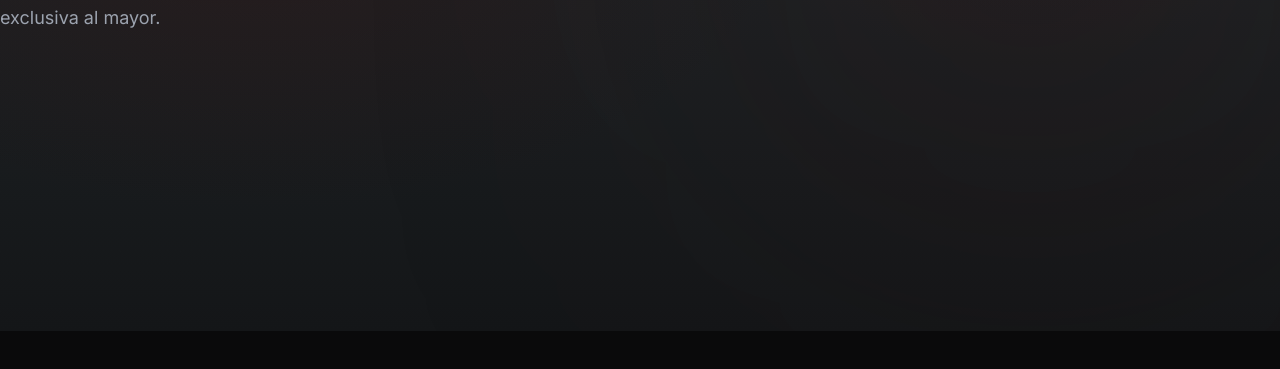
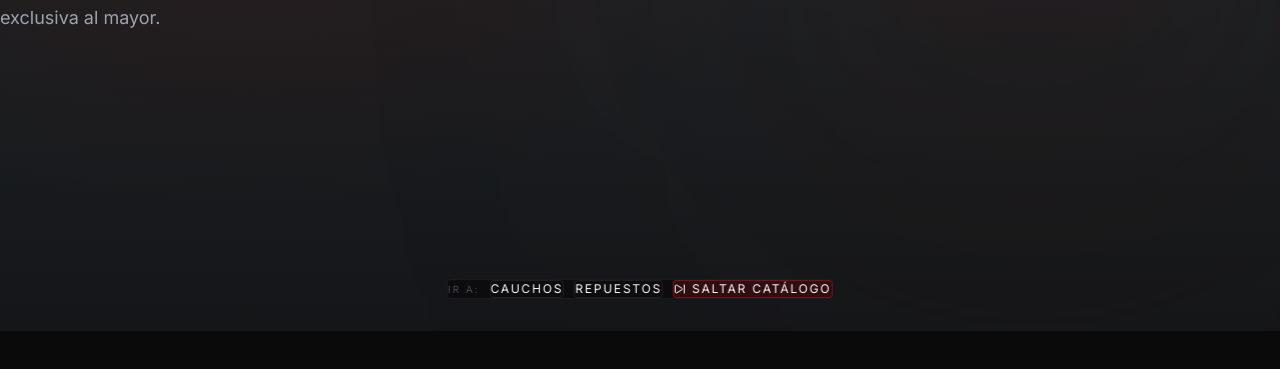
Before and after one commit to lauhernandez1818-dot/delbichi, a React (Vite) app: page / in a window 1280 px wide. Shown: the part 1269-1638 px from the top of the page. Built offline with nearby package versions, Linux system fonts and the light colour scheme.

Commit message:
Agregar atajos para saltar catálogo, ir a cauchos o repuestos.

```diff
--- a/src/components/HorizontalCatalog.tsx
+++ b/src/components/HorizontalCatalog.tsx
@@ -3,7 +3,7 @@ import { createPortal } from 'react-dom';
 import gsap from 'gsap';
 import { ScrollTrigger } from 'gsap/ScrollTrigger';
 import { useGSAP } from '@gsap/react';
-import { X, ZoomIn, ChevronLeft, ChevronRight } from 'lucide-react';
+import { X, ZoomIn, ChevronLeft, ChevronRight, SkipForward } from 'lucide-react';
 import {
   catalogItems,
   catalogProducts,
@@ -13,11 +13,67 @@ import {
 
 gsap.registerPlugin(ScrollTrigger);
 
+function getOffsetWithinTrack(element: HTMLElement, track: HTMLElement) {
+  let offset = 0;
+  let node: HTMLElement | null = element;
+  while (node && node !== track) {
+    offset += node.offsetLeft;
+    node = node.parentElement;
+  }
+  return offset;
+}
+
+function smoothScrollTo(targetY: number) {
+  const startY = window.scrollY;
+  gsap.to(
+    { value: startY },
+    {
+      value: targetY,
+      duration: 1.1,
+      ease: 'power2.inOut',
+      onUpdate() {
+        window.scrollTo(0, this.targets()[0].value);
+      },
+    }
+  );
+}
+
 export default function HorizontalCatalog() {
   const sectionRef = useRef<HTMLDivElement>(null);
   const trackRef = useRef<HTMLDivElement>(null);
   const cardsRef = useRef<(HTMLDivElement | null)[]>([]);
+  const cauchosMarkerRef = useRef<HTMLDivElement>(null);
+  const repuestosMarkerRef = useRef<HTMLDivElement>(null);
+  const catalogScrollTriggerRef = useRef<ScrollTrigger | null>(null);
   const [selectedProduct, setSelectedProduct] = useState<CatalogProduct | null>(null);
+
+  const getCatalogScrollY = (horizontalOffset: number) => {
+    const track = trackRef.current;
+    const st = catalogScrollTriggerRef.current;
+    if (!track || !st) return null;
+
+    const scrollDistance = Math.max(track.scrollWidth - window.innerWidth, 1);
+    const progress = Math.min(1, Math.max(0, horizontalOffset / scrollDistance));
+    return st.start + progress * (st.end - st.start);
+  };
+
+  const jumpToMarker = (marker: HTMLElement | null) => {
+    const track = trackRef.current;
+    if (!track || !marker) return;
+
+    const offset = Math.max(0, getOffsetWithinTrack(marker, track) - 32);
+    const targetY = getCatalogScrollY(offset);
+    if (targetY !== null) smoothScrollTo(targetY);
+  };
+
+  const skipCatalog = () => {
+    const st = catalogScrollTriggerRef.current;
+    if (st) {
+      smoothScrollTo(st.end + 2);
+      return;
+    }
+    document.getElementById('servicios')?.scrollIntoView({ behavior: 'smooth' });
+  };
 
   useGSAP(
     () => {
@@ -27,10 +83,11 @@ export default function HorizontalCatalog() {
 
       const scrollDistance = track.scrollWidth - window.innerWidth;
 
-      gsap.to(track, {
+      const horizontalTween = gsap.to(track, {
         x: -scrollDistance,
         ease: 'none',
         scrollTrigger: {
+          id: 'catalog-pin',
           trigger: section,
           start: 'top top',
           end: () => `+=${scrollDistance}`,
@@ -40,6 +97,8 @@ export default function HorizontalCatalog() {
           invalidateOnRefresh: true,
         },
       });
+
+      catalogScrollTriggerRef.current = horizontalTween.scrollTrigger ?? null;
 
       gsap.fromTo(
         cardsRef.current.filter(Boolean),
@@ -88,6 +147,38 @@ export default function HorizontalCatalog() {
         }}
       />
       <div className="absolute right-0 top-1/2 -translate-y-1/2 w-[40vw] max-w-[500px] aspect-square rounded-full bg-delbichi-wine/30 blur-[180px] pointer-events-none z-0" />
+
+      <nav
+        aria-label="Atajos del catálogo"
+        className="absolute bottom-5 left-1/2 z-20 flex max-w-[calc(100%-2rem)] -translate-x-1/2 flex-wrap items-center justify-center gap-2 rounded-sm border border-delbichi-metallic/25 bg-delbichi-black/75 px-3 py-2 backdrop-blur-md md:bottom-8 md:gap-2.5 md:px-4 md:py-2.5"
+      >
+        <span className="hidden font-body text-[10px] uppercase tracking-[0.2em] text-delbichi-metallic sm:inline">
+          Ir a:
+        </span>
+        <button
+          type="button"
+          onClick={() => jumpToMarker(cauchosMarkerRef.current)}
+          className="rounded-sm border border-delbichi-metallic/30 px-3 py-1.5 font-body text-[10px] uppercase tracking-[0.15em] text-delbichi-white transition-colors hover:border-delbichi-vibrant hover:text-delbichi-vibrant md:text-xs"
+        >
+          Cauchos
+        </button>
+        <button
+          type="button"
+          onClick={() => jumpToMarker(repuestosMarkerRef.current)}
+          className="rounded-sm border border-delbichi-metallic/30 px-3 py-1.5 font-body text-[10px] uppercase tracking-[0.15em] text-delbichi-white transition-colors hover:border-delbichi-vibrant hover:text-delbichi-vibrant md:text-xs"
+        >
+          Repuestos
+        </button>
+        <button
+          type="button"
+          onClick={skipCatalog}
+          className="inline-flex items-center gap-1.5 rounded-sm border border-delbichi-primary/50 bg-delbichi-primary/20 px-3 py-1.5 font-body text-[10px] uppercase tracking-[0.15em] text-delbichi-white transition-colors hover:border-delbichi-vibrant hover:bg-delbichi-vibrant/20 md:text-xs"
+        >
+          <SkipForward className="h-3 w-3" aria-hidden />
+          Saltar catálogo
+        </button>
+      </nav>
+
       <div
         ref={trackRef}
         className="relative z-10 flex h-full items-center gap-6 md:gap-12 px-6 md:px-12 will-change-transform"
@@ -109,9 +200,17 @@ export default function HorizontalCatalog() {
 
         {catalogItems.map((item) => {
           if (isCatalogSection(item)) {
+            const sectionMarkerRef =
+              item.title === 'Cauchos Vulcano'
+                ? cauchosMarkerRef
+                : item.title === 'Repuestos'
+                  ? repuestosMarkerRef
+                  : null;
+
             return (
               <div
                 key={`section-${item.title}`}
+                ref={sectionMarkerRef}
                 className="flex h-[70%] max-h-[520px] w-[75vw] sm:w-[300px] md:w-[340px] flex-shrink-0 flex-col items-start justify-center rounded-sm border border-delbichi-primary/30 bg-delbichi-wine/20 px-8 md:px-10"
               >
                 <span className="mb-4 font-body text-[10px] md:text-xs uppercase tracking-[0.35em] text-delbichi-vibrant">
```
